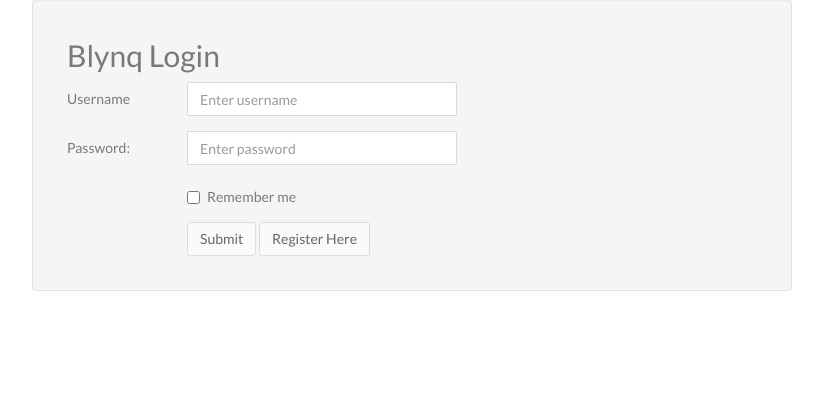
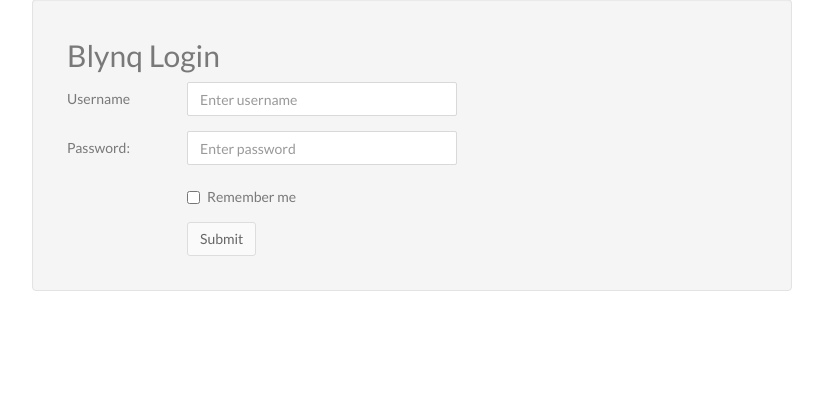
Before and after one commit to nipuniitg/blynqServer, a Django app: template blynq/templates/authentication/login.html in a window 1280 px wide. Shown: the part 112-524 px from the top of the page, without its empty margins (193-1016 px from the left). Run offline with Django 3.2, Linux system fonts and the light colour scheme; the template is opened without the code that fills it, so the values that code supplies are empty; some libraries are stand-ins or nearby versions.

Commit message:
Removed register button  from login page

```diff
--- a/blynq/templates/authentication/login.html
+++ b/blynq/templates/authentication/login.html
@@ -51,7 +51,6 @@
                     <div class="form-group">
                         <div class="col-sm-offset-2 col-sm-10">
                             <button type="submit" class="btn btn-default" id="btnSubmit">Submit</button>
-                            <button type="button" class="btn btn-default" id="btnRegister">Register Here</button>
                             <input type='text' hidden name="next" value="{{ request.REQUEST.next }}">
                         </div>
                     </div>
```
